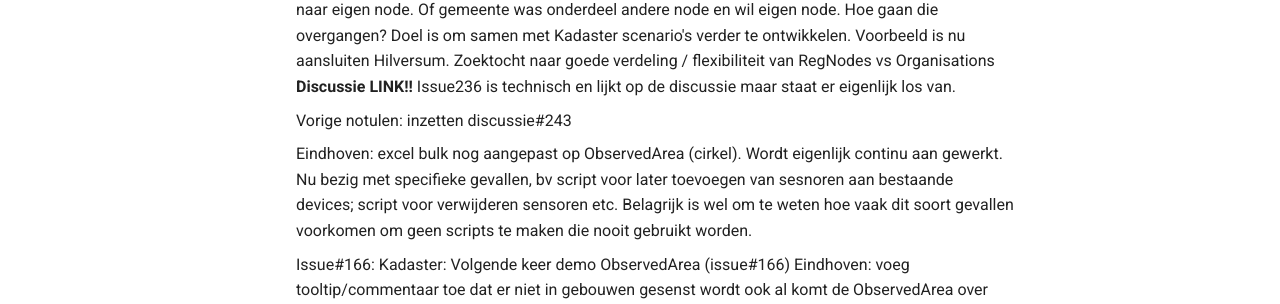
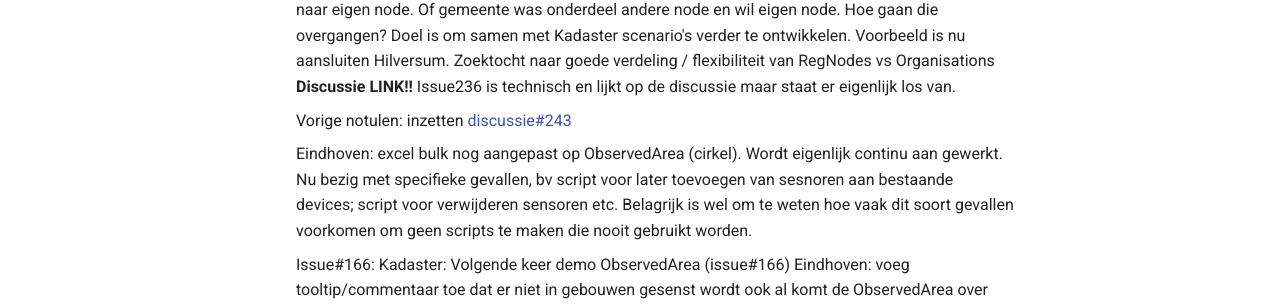
Before and after one commit to kadaster-labs/sensrnet-home, an MkDocs documentation site: the page built from docs/notes/2021-11-17-FAB-notes.md, in a window 1280 px wide and 900 px high, scrolled down 1640 px. Shown: the part 268-572 px from the top of the window. Built offline with MkDocs 1.6.1 and Material for MkDocs 9.7.7, drawn with Linux system fonts in a browser that asks for light colours; comment, search, counter and statistics services are not loaded; part of the change alters nothing that is shown.

```diff
--- a/docs/notes/2021-11-17-FAB-notes.md
+++ b/docs/notes/2021-11-17-FAB-notes.md
@@ -63,7 +63,7 @@ Onderwerpen:
      **Discussie LINK!!**
      Issue236 is technisch en lijkt op de discussie maar staat er eigenlijk los van.
 
-     Vorige notulen: inzetten discussie#243
+     Vorige notulen: inzetten [discussie#243](https://github.com/kadaster-labs/sensrnet-home/discussions/243)
 
      Eindhoven: excel bulk nog aangepast op ObservedArea (cirkel). Wordt eigenlijk continu aan gewerkt. Nu bezig met specifieke gevallen, bv script voor later toevoegen van sesnoren aan bestaande devices; script voor verwijderen sensoren etc. Belagrijk is wel om te weten hoe vaak dit soort gevallen voorkomen om geen scripts te maken die nooit gebruikt worden.
 
```
